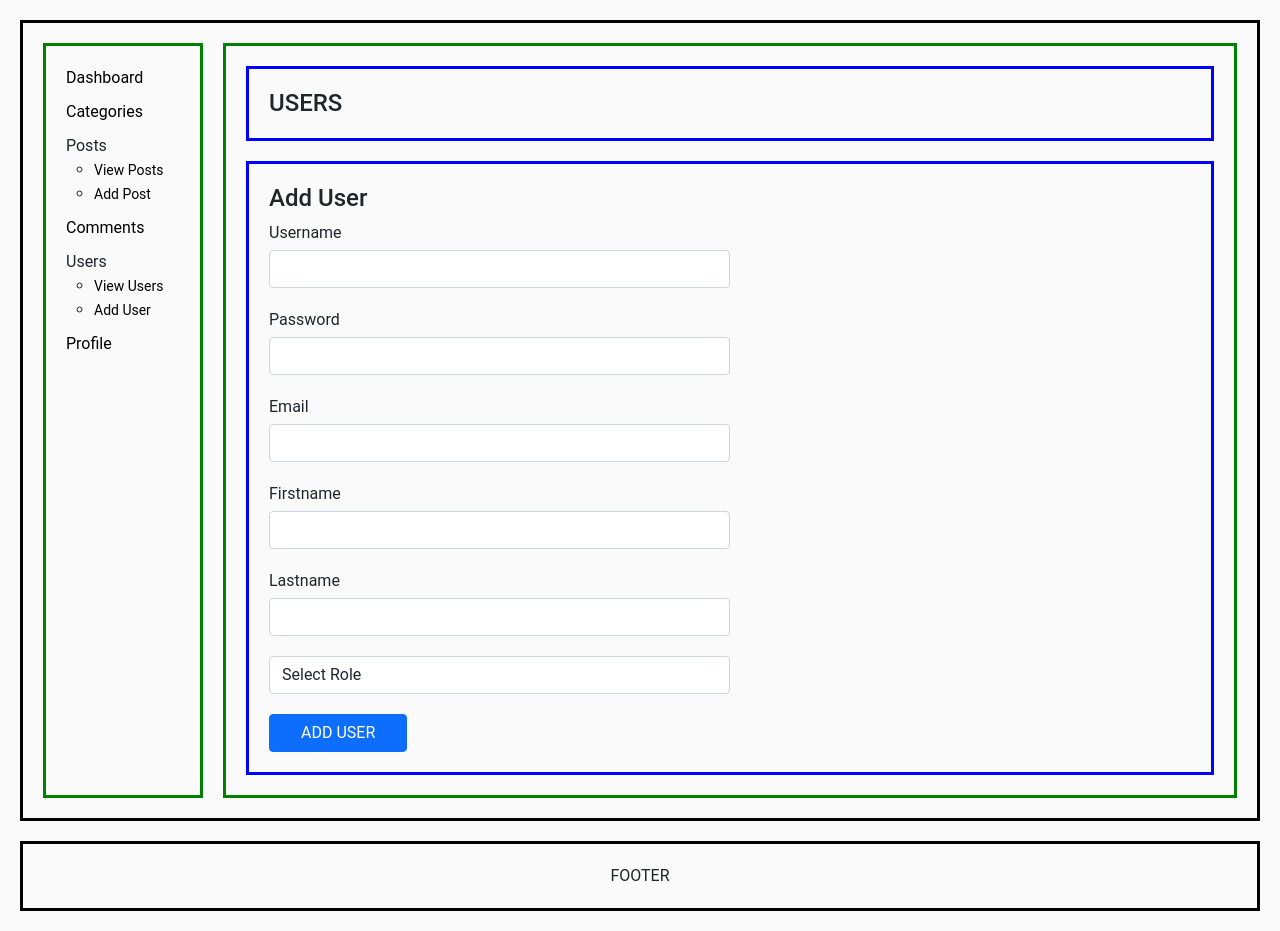
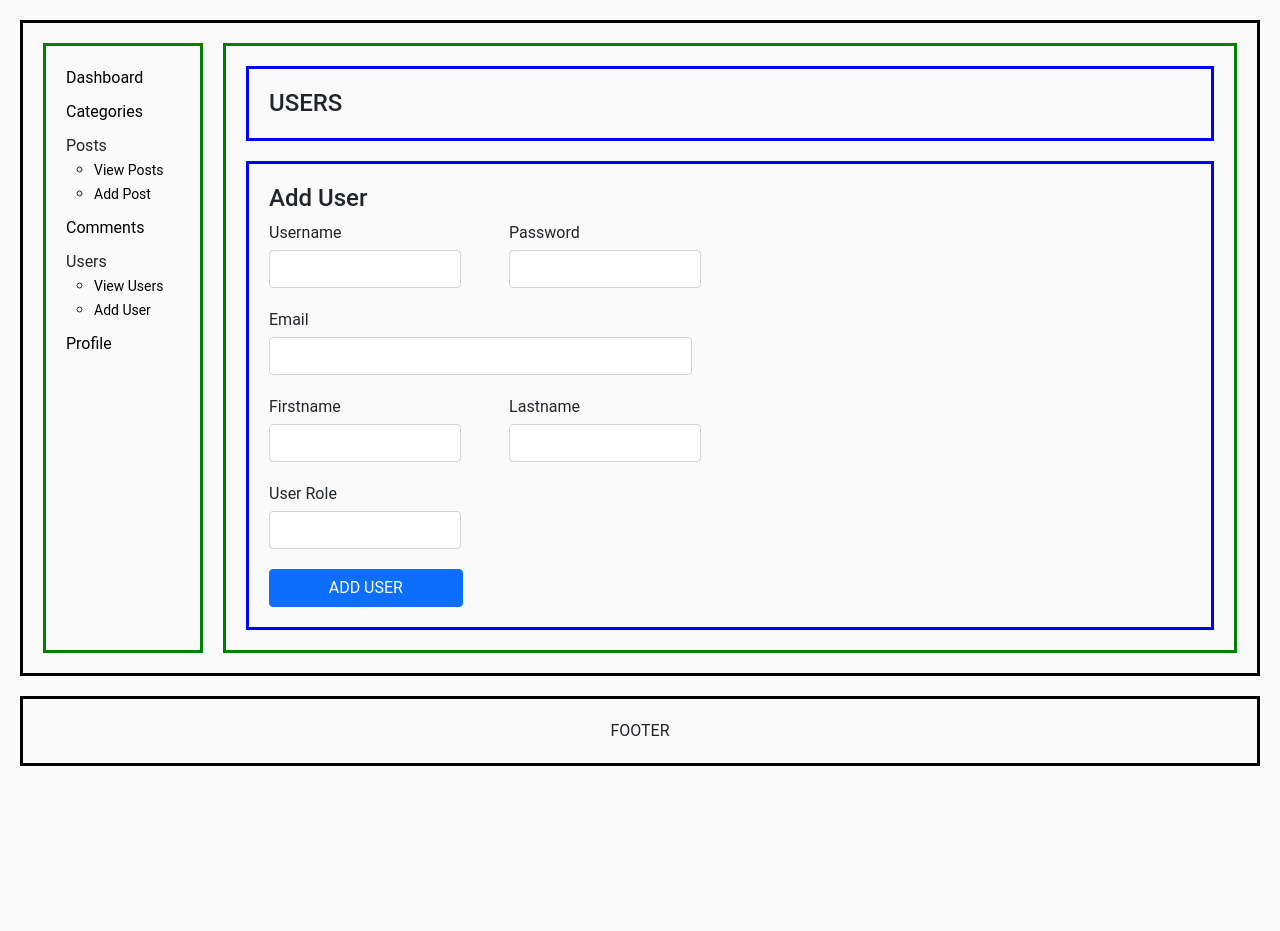
Before and after one commit to touzaelhassan/CMS-USING-PHP-PROCEDURAL, a PHP site: page /admin/users.php?source=create_user in a window 1280 px wide. Shown: the part 87-1018 px from the top of the page. After the commit the page ends 853 px from the top, so only its background shows below. Run offline with PHP 8.4, Linux system fonts and the light colour scheme; the visitor is signed in with stand-in values (Sample User, id 1); data that the repository does not hold is empty; some libraries are stand-ins or nearby versions.

Commit message:
Adding new registration system to add user in admin dashboard

```diff
--- a/admin/css/style.css
+++ b/admin/css/style.css
@@ -232,20 +232,17 @@ a {
 /* Start Dashboard Users Section */
 .user__form {
   display: flex;
-  flex-direction: column;
-  gap: 20px;
+  flex-wrap: wrap;
+  gap: 20px 48px;
+  width: 50%;
 }
 
 .user__form label {
   margin-bottom: 5px;
 }
 
-.user__input {
-  width: 50%;
-}
-
 .user__btn {
-  width: 15%;
+  width: 42%;
 }
 
 .user-notification {
--- a/admin/includes/create_user.php
+++ b/admin/includes/create_user.php
@@ -1,33 +1,36 @@
 <h4 class="users__title">Add User</h4>
 <div class="users__content">
   <form action="" method="POST" class="user__form" enctype="multipart/form-data">
-    <div class="form-group">
+    <div class="form-group col-5">
       <label>Username</label>
       <input type="text" class="form-control user__input" name="user_name">
     </div>
-    <div class="form-group">
+    <div class="form-group col-5">
       <label>Password</label>
       <input type="password" class="form-control user__input" name="user_password">
     </div>
-    <div class="form-group">
+    <div class="form-group col-11">
       <label>Email</label>
       <input type="email" class="form-control user__input" name="user_email">
     </div>
-    <div class="form-group">
+    <div class="form-group col-5">
       <label>Firstname</label>
       <input type="text" class="form-control user__input" name="first_name">
     </div>
-    <div class="form-group">
+    <div class="form-group col-5">
       <label>Lastname</label>
       <input type="text" class="form-control user__input" name="last_name">
     </div>
-    <div class="form-group col-6">
+    <div class="form-group col-5">
+      <label>User Role</label>
       <select name="user_role" class="form-control">
-        <option value="subscriber">Select Role</option>
+        <option value="subscriber"></option>
         <option value="admin">Admin</option>
         <option value="subscriber">Subscriber</option>
       </select>
     </div>
-    <input type="submit" class="btn btn-primary px-4 user__btn" name="create_user" value="ADD USER">
+    <div class="form-group col-12">
+      <input type="submit" class="btn btn-primary px-4 user__btn" name="create_user" value="ADD USER">
+    </div>
   </form>
 </div>
--- a/admin/users.php
+++ b/admin/users.php
@@ -17,10 +17,21 @@
   if (isset($_POST["create_user"])) {
     $user_name = $_POST["user_name"];
     $user_password = $_POST["user_password"];
+    $user_email = $_POST["user_email"];
     $first_name = $_POST["first_name"];
     $last_name = $_POST["last_name"];
-    $user_email = $_POST["user_email"];
     $user_role = $_POST["user_role"];
+
+    $user_name = mysqli_escape_string($connection, $user_name);
+    $user_password = mysqli_escape_string($connection, $user_password);
+    $user_email = mysqli_escape_string($connection, $user_email);
+    $first_name = mysqli_escape_string($connection, $first_name);
+    $last_name = mysqli_escape_string($connection, $last_name);
+    $user_role = mysqli_escape_string($connection, $user_role);
+
+    $user_password = password_hash($user_password, PASSWORD_BCRYPT, array('cost' => 10));
+
+
     $query = create_user($user_name, $user_password, $user_email, $first_name, $last_name, $user_role);
   }
 
--- a/includes/login.php
+++ b/includes/login.php
@@ -17,8 +17,6 @@ if (isset($_POST['login'])) {
   $db_user_password = $db_user["user_password"];
 
   if ($db_user != NULL && password_verify($user_password, $db_user_password)) {
-
-    echo "Correct Password";
     login($db_user);
     header("location: ../admin/index.php");
   } else {
```
